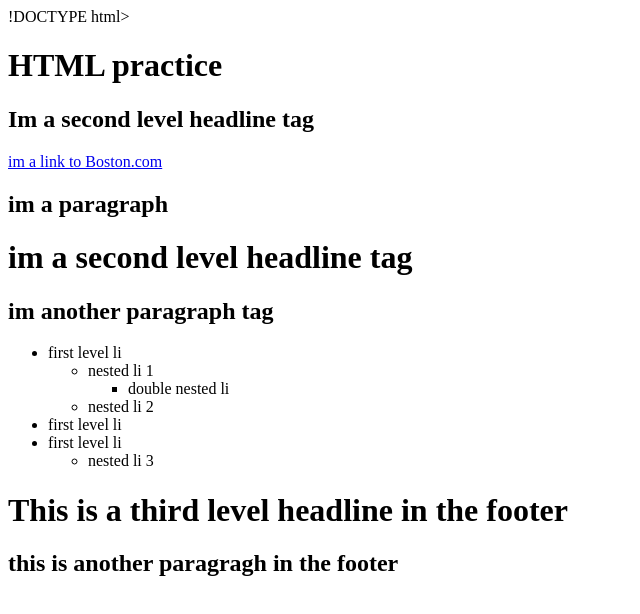
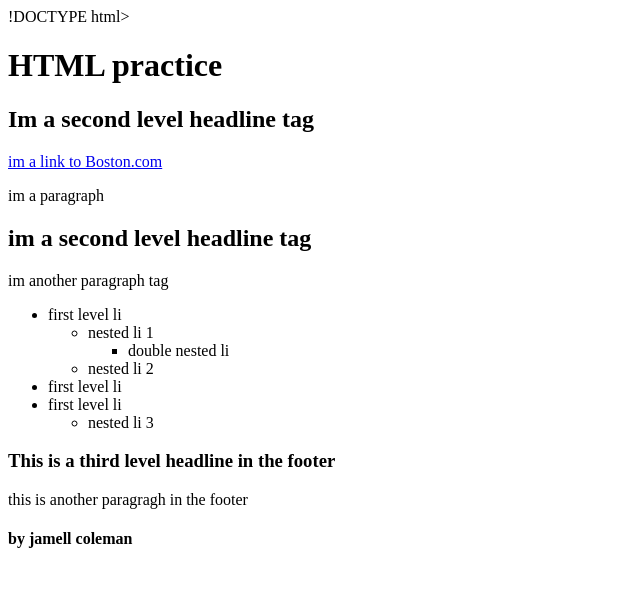
Before and after one commit to Jamell123/classwork, a plain HTML site: page 2024-2025/html/practice5-5-25.html in a window 1280 px wide. Shown: the whole page, without its empty margins (0-640 px from the left). Drawn offline with Linux system fonts and the light colour scheme.

Commit message:
committing

```diff
--- a/2024-2025/html/practice5-5-25.html
+++ b/2024-2025/html/practice5-5-25.html
@@ -5,13 +5,16 @@
         <title>HTML practice</title>
     </head>
     <body>
+        <header>
             <h1>HTML practice</h1>
+        </header>
+        <main>
             <h2>Im a second level headline tag</h2>
             <a href="https://www.boston.com/">im a link to Boston.com</a>
-<h2>im a paragraph</h2>
+            <p>im a paragraph</p>
 
-<h1>im a second level headline tag</h1>
-<h2>im another paragraph tag</h2>
+            <h2>im a second level headline tag</h2>
+            <p>im another paragraph tag</p>
             <ul>
                 <li>first level li
                     <ul>
@@ -33,7 +36,11 @@
                     </ul>
                 </li>
             </ul>
-<h1>This is a third level headline in the footer</h1>
-<h2>this is another paragragh in the footer</h2>
+            <h3>This is a third level headline in the footer</h3>
+            <p>this is another paragragh in the footer</p>
+        </main>
+        <footer>
+         <h4>by jamell coleman</h4>
+        </footer>
     </body>
 </html>
```
Lines whose indentation alone changed are shown as unchanged.
